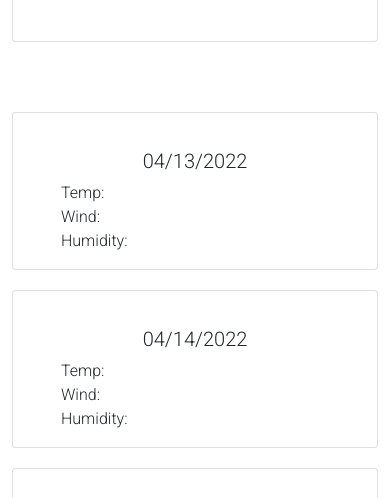
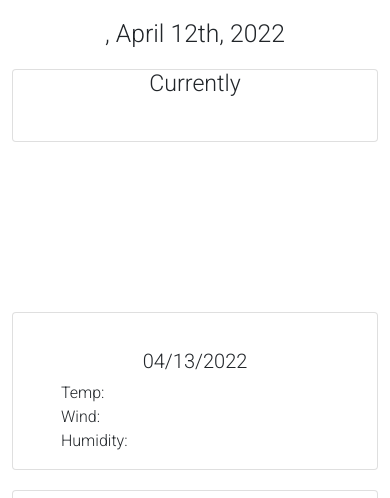
Before and after one commit to yummy314159265/HW6-WeatherApp, a plain HTML site: page index.html in a window 390 px wide. Shown: the part 331-829 px from the top of the page. Drawn offline with nearby package versions, Linux system fonts and the light colour scheme.

Commit message:
fixed css for mobile

```diff
--- a/assets/css/style.css
+++ b/assets/css/style.css
@@ -57,3 +57,9 @@ li {
     width: 100%;
     object-fit: cover;
 }
+
+@media screen and (max-width:992px) {
+    .margin-top {
+        margin-top:150px;
+    }
+}
```
